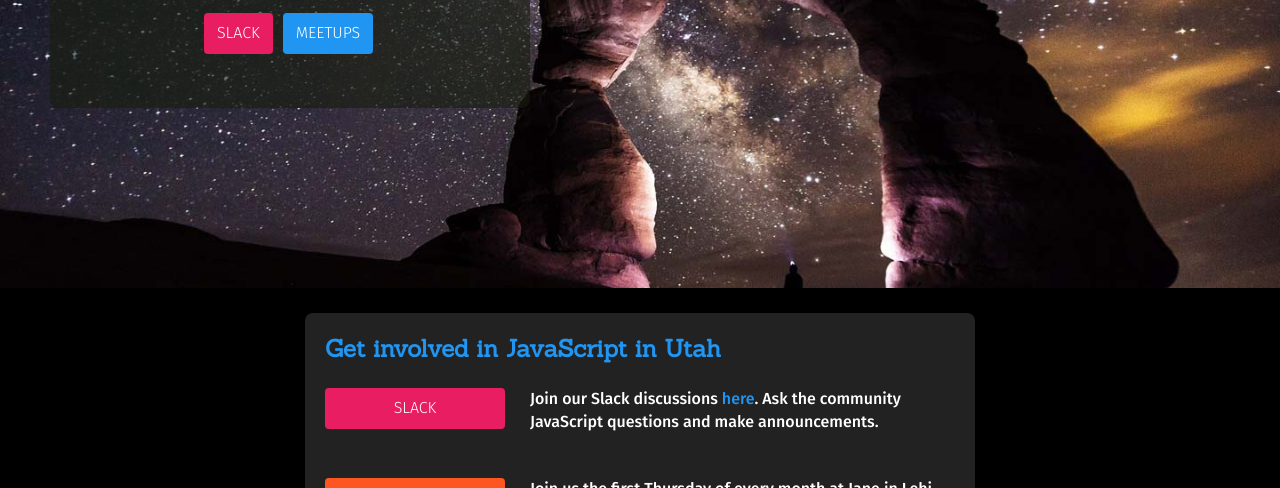
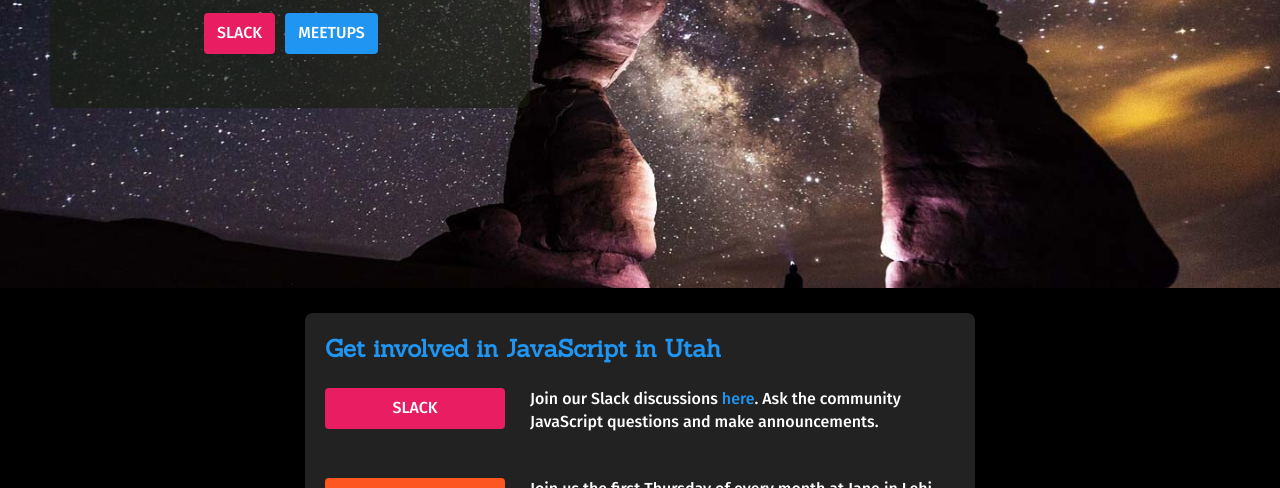
Before and after one commit to UtahJS/utahjs-com, a plain HTML site: page index.html in a window 1280 px wide. Shown: the part 312-800 px from the top of the page. Drawn offline with Linux system fonts and the light colour scheme.

```diff
--- a/assets/css/main.css
+++ b/assets/css/main.css
@@ -63,8 +63,8 @@
 p {
     padding-bottom: 0.25em;
 }
-.btn {
-    font-weight: 300;
+.btn, .btn:visited {
+    font-weight: 400;
     text-transform: uppercase;
     color: #fff;
 }
```
